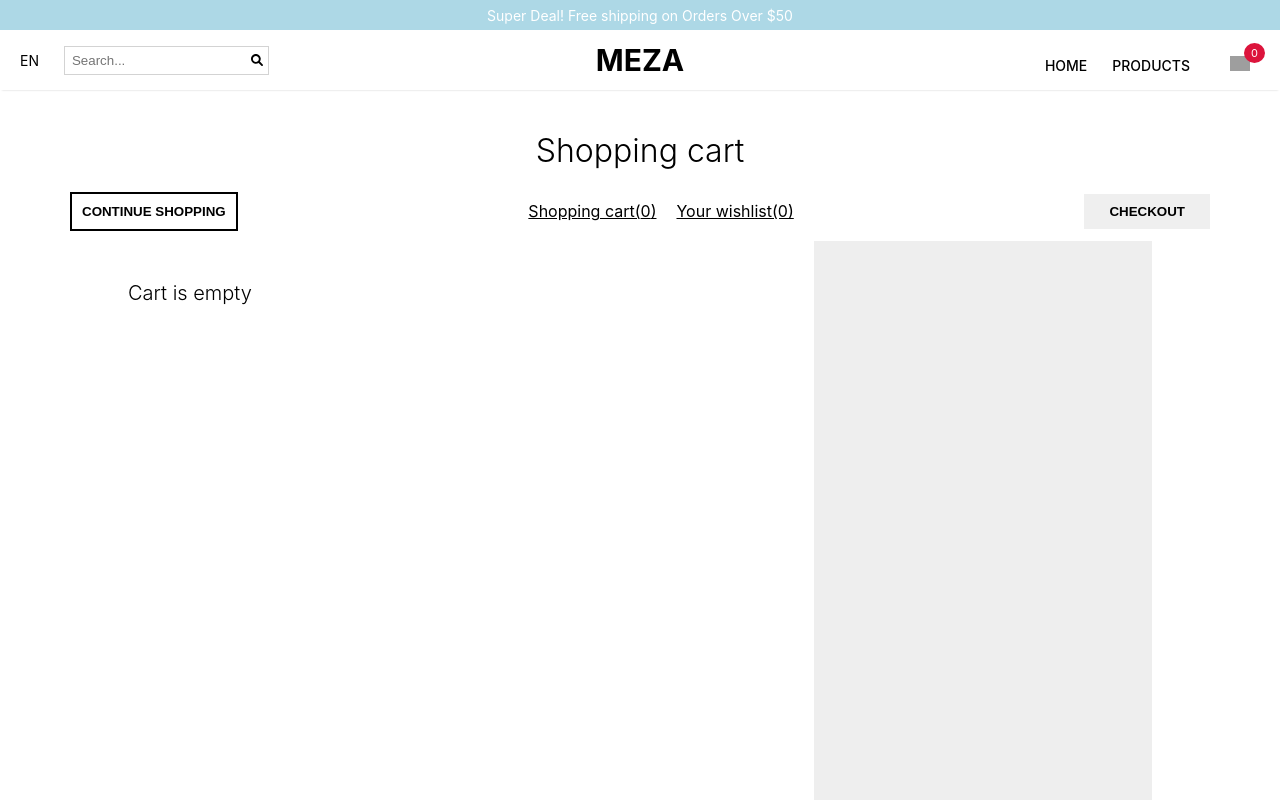
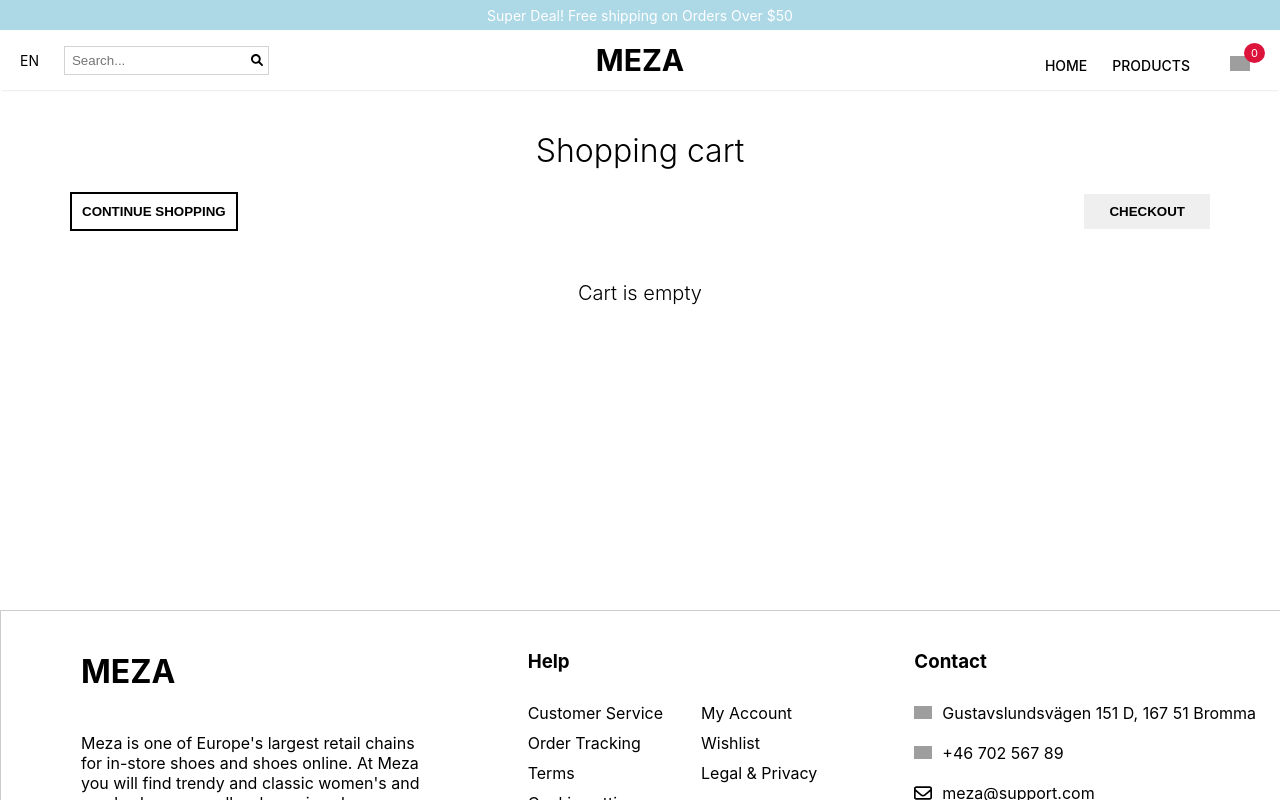
Before and after one commit to zarhaselene/Dynamisk-React-App, a React (Create React App) app: page /cart in a window 1280 px wide. Shown: the top 800 px of the page. Built offline with nearby package versions, Linux system fonts and the light colour scheme; grey boxes are pictures that could not be loaded; the HTML template or start-up script is replaced by a standard one.

Commit message:
cart updated

```diff
--- a/src/pages/CartPage.js
+++ b/src/pages/CartPage.js
@@ -1,11 +1,9 @@
 import React from "react";
-import Cart, { useCart } from "../components/Cart";
+import Cart from "../components/Cart";
 import { Link } from "react-router-dom";
 import "../styles/Cart.css";
 
 export default function CartPage() {
-
-	const items = useCart();
 	return (
 		<>
 			<div className="cart-wrapper">
@@ -15,27 +13,18 @@
 					<button className="cart-top-buttons continue">
 						<Link to="/products">Continue shopping</Link>
 					</button>
-					<div className="cart-top-texts">
-						<span className="cart-top-text">Shopping cart({items.length})</span>
-						<span className="cart-top-text">Your wishlist(0)</span>
-					</div>
+
 					<button className="cart-top-buttons checkout">
 						<Link to="/checkout">Checkout</Link>
 					</button>
 				</div>
 
-
 				<div className="cart-bottom">
-					<div className="cart-bottom-left">
+					<div className="cart-bottom-products-container">
 						<Cart />
 					</div>
-					<div className="cart-bottom-right">
-					<div className="cart-left-container"></div>
-					</div>
-
 				</div>
 			</div>
-
 		</>
 	);
 }
--- a/src/styles/Cart.css
+++ b/src/styles/Cart.css
@@ -1,160 +1,122 @@
-.cart-wrapper{
+.cart-wrapper {
 	padding: 20px;
 	min-height: 60vh;
 }
 
-.cart-page-title{
+.cart-page-title {
 	font-weight: 300;
 	text-align: center;
 }
 
 /* Top part */
-.cart-top{
+.cart-top {
 	display: flex;
 	align-items: center;
 	justify-content: space-between;
 	padding: 0px 50px;
 }
 
-.cart-top-buttons{
+.cart-top-buttons {
 	padding: 10px;
 	font-weight: 600;
 	cursor: pointer;
 }
 
-.checkout{
+.checkout {
 	border: none;
 	padding: 10px 25px;
 }
-.checkout a{
+.checkout a {
 	color: white;
 	text-decoration: none;
 	text-transform: uppercase;
 }
 
-.continue{
+.continue {
 	background-color: white;
 	border: 2px solid black;
 	padding: 10px 10px;
 }
-.continue a{
+.continue a {
 	color: black;
 	text-decoration: none;
 	text-transform: uppercase;
 }
 
-.cart-top-text{
+.cart-top-text {
 	text-decoration: underline;
 	cursor: pointer;
 	margin: 0 10px;
-
 }
 /* Bottom part */
-.cart-bottom{
+.cart-bottom {
 	display: flex;
 	width: 80vw;
 	margin: 10px auto;
+	justify-content: center;
 }
 
-.cart-bottom-left {
-    flex: 2;
-    width: 50%;
+.cart-bottom-products-container {
+    width: 70%;
     height: 100%;
     display: flex;
     flex-direction: column;
-    align-items: flex-start;
-
+    align-items: center;
 }
 
-.cart-bottom-right {
-    flex: 1;
-    background-color: #eee;
-    height: 80vh;
-    margin-left: 10px;
-}
-
-
-
-
-
-
-
-
-
-
-
-
-
-
-
-
-
-
-
-
 /* Style for component Cart.js */
-.cart-product{
+.cart-product {
 	display: flex;
 	justify-content: space-between;
 	align-items: flex-start;
 	border: 1px solid #ccc;
-    /* border-bottom: 1px solid #ccc; */
 	margin-top: 3px;
 	width: 100%;
-
 }
 
-.total-position {
-    position: absolute;
-    margin-left: 55%;
-}
-
-
-.cart-product-detail{
+.cart-product-detail {
 	display: flex;
 	justify-content: center;
 	align-items: center;
 }
 
-.cart-product-image{
+.cart-product-image {
 	width: 200px;
-
 }
 
-.cart-product-details{
+.cart-product-details {
 	padding: 20px;
 	display: flex;
 	flex-direction: column;
 	justify-content: space-around;
 }
- .cart-product-price{
+.cart-product-price {
 	font-size: 30px;
 	font-weight: 200;
-
 }
 
-.remove-product{
+.remove-product {
 	cursor: pointer;
 	background: none;
 	border: none;
 	padding: 10px 10px;
 }
 
-.remove-product img{
+.remove-product img {
 	width: 15px;
 }
 
-.remove-product img:hover{
-    transform: scale(0.9)
+.remove-product img:hover {
+	transform: scale(0.9);
 }
 
-.total{
+.total {
 	display: flex;
 	justify-content: center;
 	font-weight: 600;
 }
 
-.cart-empty{
+.cart-empty {
 	font-weight: 300;
 	text-align: center;
 	padding: 20px 0px;
```
Lines whose indentation alone changed are shown as unchanged.
